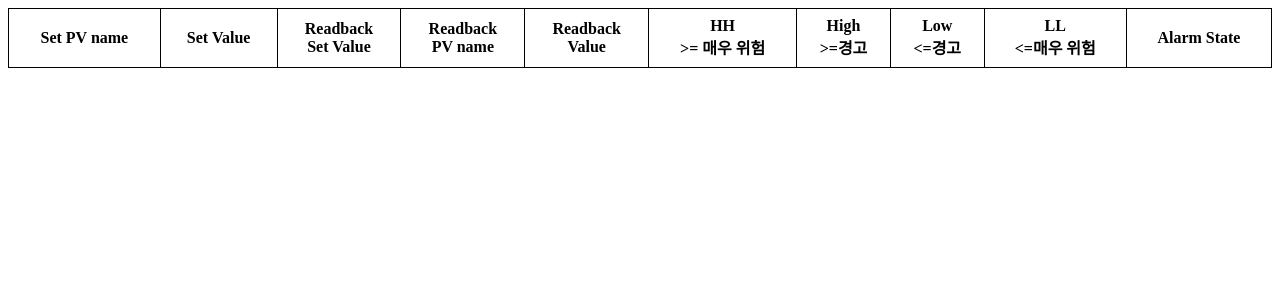
After one commit to Engineersroom/RVCS, a Flask app: template web/templates/table_monitor.html in a window 1280 px wide. The commit adds this page. Shown: the top 300 px of the page. Run offline with Flask 3, Linux system fonts and the light colour scheme; the template is opened without the code that fills it, so the values that code supplies are empty.

Commit message:
실험 번호 오류 고침

```diff
--- a/web/experiment_2.csv
+++ b/web/experiment_2.csv
@@ -1,2 +1,2 @@
 SV PV,SV,RV PV,HH,High,Low,LL,AlarmActive,ErrorRate
-SVtest,1,RVtest,100,10,5,1,1,5
+SVtest,5,RVtest,100,10,5,1,1,5
--- a/web/main.py
+++ b/web/main.py
@@ -76,7 +76,7 @@ def is_valid_state_csv(filename):
 def experiment_loop():
     global running
     while running:
-        state, experiment_number = get_state()
+        experiment_number, state = get_state()
         if state == 1:
             # state.csv에 저장된 값으로 caput 실행
             filename = f'experiment_{experiment_number}.csv'
@@ -131,7 +131,7 @@ def update_experiment_state(experiment_number, status):
 @app.route('/get_experiment_state', methods=['GET'])
 def get_experiment_state():
     try:
-        state, experiment_number = get_state()  # 이 함수는 올바른 state와 experiment_number를 가져온다고 가정
+        experiment_number, state = get_state()  # 이 함수는 올바른 state와 experiment_number를 가져온다고 가정
         return jsonify({
             "status": state,
             "experiment_number": experiment_number
@@ -159,7 +159,7 @@ def experiment():
             reader = csv.reader(file)
             data = list(reader)[1:]  # 첫 번째 줄은 헤더이므로 제외
 
-    state, _ = get_state()
+    experiment_number, state= get_state()
     return render_template('experiment.html', experiment_number=experiment_number, data=data, state=state)
 
 # Alarm 상태 계산 함수
@@ -179,7 +179,7 @@ def calculate_alarm_state(hh, high, low, ll, alarm_active, rv):
                 return 3  # 하늘
         return 1  # 정상 상태
     except ValueError:
-        return 6  # 변환 오류 시 기본 상태
+        return 0  # 변환 오류 시 기본 상태
 
 # PV 모니터 페이지
 @app.route('/pv_monitor', methods=['GET', 'POST'])
@@ -267,7 +267,7 @@ def get_state():
             # 값 변환 중 문제가 생기면 기본값 반환
             return 0, 1
 
-        return experiment_status, experiment_number
+        return experiment_number, experiment_status
 
 # state.csv 파일에 상태 저장
 def set_state(status, experiment_number):
@@ -308,7 +308,7 @@ def get_monitor_data():
             "ll": row[6],
             "alarm_state": alarm_state
         })
-    sorted_data = sorted(table_data, key=lambda x: x['alarm_state'], reverse=True)
+        sorted_data = sorted(table_data, key=lambda x: x['alarm_state'], reverse=True)
 
     return jsonify(sorted_data)
 
@@ -323,7 +323,7 @@ def start_experiment():
         return jsonify({"success": False, "error": "실험 번호가 제공되지 않았습니다."})
 
     # 실험 상태 업데이트
-    set_state(1, experiment_number)  # 1: 실행 상태로 업데이트
+    set_state(experiment_number,1)  # 1: 실행 상태로 업데이트
     if not running:
         running = True
         threading.Thread(target=experiment_loop).start()
--- a/web/state.csv
+++ b/web/state.csv
@@ -1 +1 @@
-1,0
+2,1
--- a/web/templates/experiment.html
+++ b/web/templates/experiment.html
@@ -99,6 +99,9 @@ PV 모니터링 및 실험 실행/정지
                     document.getElementById('status_indicator').className = 'status-indicator status-stopped';
                     document.getElementById('status_indicator').innerText = 'Stop';
                 }
+
+                // 현재 진행 중인 실험 번호 업데이트
+                document.getElementById('current_experiment_label').innerText = `(현재 진행 중인 실험 번호: ${experimentNumber})`;
             })
             .catch(error => console.error('Error:', error));
     }
@@ -163,6 +166,7 @@ PV 모니터링 및 실험 실행/정지
 
     <!-- 실험 상태 표시 -->
     <span id="status_indicator" class="status-indicator status-stopped">Stop</span>
+    <span id="current_experiment_label" style="font-weight: bold; margin-left: 10px;">(실험 번호: -)</span> <!-- 실험 번호 표시 추가 -->
 
     <table>
         <thead>
--- a/web/templates/pv_monitor.html
+++ b/web/templates/pv_monitor.html
@@ -82,7 +82,7 @@ PV 모니터링
                 <th>High<br> &gt;=경고 </th>
                 <th>Low<br> &lt;=경고 </th>
                 <th>LL<br> &lt;=매우 위험</th>
-                <th>Alarm State(오름차순)</th>
+                <th>Alarm State</th>
             </tr>
         </thead>
         <tbody id="monitor_table_body">
--- /dev/null
+++ b/web/templates/table_monitor.html
@@ -0,0 +1,48 @@
+<!DOCTYPE html>
+<html lang="ko">
+<head>
+    <meta charset="UTF-8">
+    <meta name="viewport" content="width=device-width, initial-scale=1.0">
+    <title>PV 모니터링</title>
+    <style>
+        table {
+            border-collapse: collapse;
+            width: 100%;
+        }
+
+        th, td {
+            padding: 8px;
+            text-align: center;
+            border: 1px solid black;
+        }
+
+        .alarm-5 { background-color: red; }
+        .alarm-4 { background-color: orange; }
+        .alarm-3 { background-color: lightblue; }
+        .alarm-2 { background-color: blue; }
+        .alarm-1 { background-color: white; }
+        .alarm-0 { background-color: grey; }
+    </style>
+</head>
+<body>
+    <table>
+        <thead>
+            <tr>
+                <th>Set PV name</th>
+                <th>Set Value</th>
+                <th>Readback <br> Set Value</th>
+                <th>Readback<br> PV name</th>
+                <th>Readback<br> Value</th>
+                <th>HH <br> &gt;= 매우 위험 </th>
+                <th>High<br> &gt;=경고 </th>
+                <th>Low<br> &lt;=경고 </th>
+                <th>LL<br> &lt;=매우 위험</th>
+                <th>Alarm State</th>
+            </tr>
+        </thead>
+        <tbody id="monitor_table_body">
+            <!-- 실시간 데이터가 여기에 표시됩니다 -->
+        </tbody>
+    </table>
+</body>
+</html>
```
Lines whose indentation alone changed are shown as unchanged.
